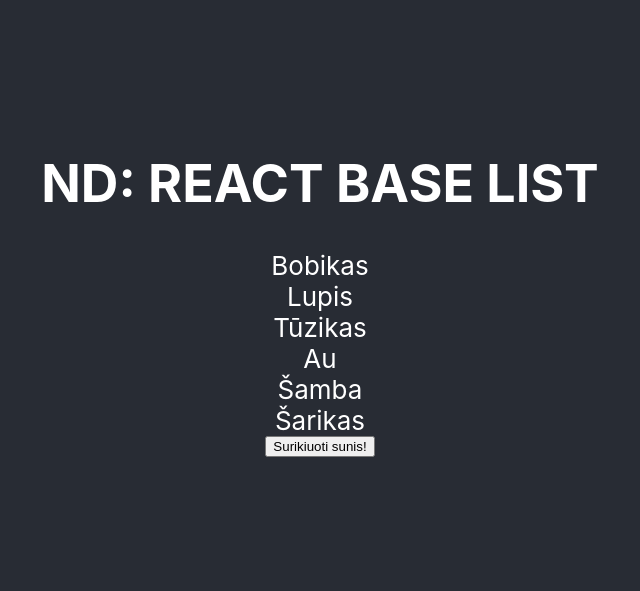
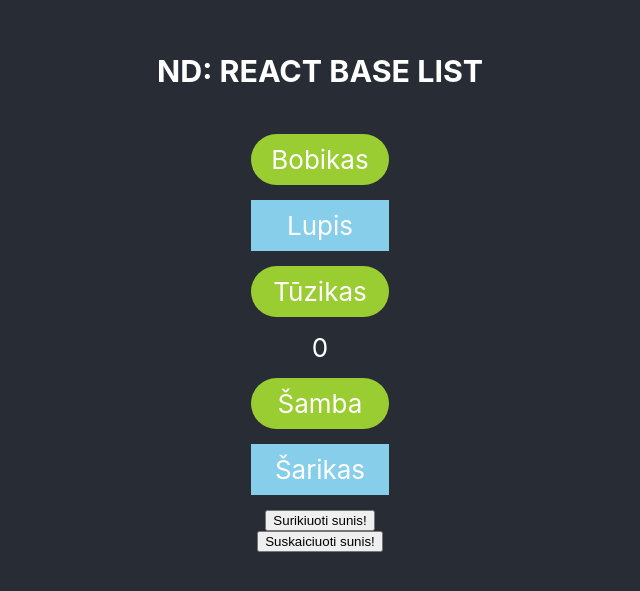
Before and after one commit to LeoGytis/vienaragiai, a React (Create React App) app in the folder r1/: page / in a window 1280 px wide. Shown: the part 113-704 px from the top of the page, without its empty margins (320-960 px from the left). Built offline with nearby package versions, Linux system fonts and the light colour scheme.

Commit message:
kazkas gaunas

```diff
--- a/r1/src/App.css
+++ b/r1/src/App.css
@@ -57,5 +57,30 @@
 }
 
 .dogStyle {
+    display: flex;
+    flex-direction: column;
+    justify-content: center;
+    align-items: center;
+    padding: 20px;
+    border-radius: 55px;
+    flex-wrap: wrap;
+}
 
+.dogCage1 {
+  display: flex;
+  justify-content: center;
+  align-items: center;
+  background-color: yellowgreen;
+  margin: 15px;
+  padding: 10px 20px;
+  border-radius: 55px;
 }
+
+.dogCage2 {
+  display: flex;
+  justify-content: center;
+  align-items: center;
+  background-color: skyblue;
+  margin: 15px;
+  padding: 10px 20px;
+}
--- a/r1/src/App.jsx
+++ b/r1/src/App.jsx
@@ -1,51 +1,53 @@
 import './App.css';
-import React, { useState, useEffect } from 'react';
+import { useState } from 'react';
 
 function App() {
 
-    const dogsArray = [ 'Bobikas', 'Lupis', 'Tūzikas', 'Au', 'Šamba', 'Šarikas'];
+    const dogsArray = [ 'Bobikas', 'Lupis', 'Tūzikas', 'auau', 'Šamba', 'Šarikas'];
     const [dogs, setDogs] = useState(dogsArray);
 
-    // const sortDogs = () => {
-    //     setDogs(dogy => dogy.slice(1)); // funkcija atimti viena elementa
-    // }
+    const dogsSortFunction = (a, b) => b.length - a.length;
+    const sortDogs = () => {
+        dogs.sort(dogsSortFunction);
+        setDogs([...dogs])
+    }
 
+    const countDogs = () => {
+        dogs.map((dog,i) => <div className="dogCage1" key={i}> <span>{i + " - "}</span> {dog}</div>) // Iskelia sunis i ekrana
+    }
 
+    function isLowerCase(value) {     // Tikrina ar pirmoji raide didzioji
+        return value.charAt(0) !== value.charAt(0).toLowerCase();
+    }
 
-    const dogsSortFunction = (a, b) => a.length - b.length;
-
-    const sortDogs = () => {
-        console.log(dogs);
-        let sortedDogs = dogs.sort(dogsSortFunction);
-        setDogs(sortedDogs);
-        console.log(dogs);
-        console.log('DOGSaaaaa');
+    function countLetters(array) {
+        for (let i = 0; i < array.length; i++) {
+            console.log('valio');
+        }
     }
-    // const sortDogs = () => {
-    //     setDogs(dogs => dogs.sort(function(a,b){
-    //         b.length - a.length;
-    //         return b.length - a.length;
-    //     }))
-    //     dogsArray.sort(function(a, b){
-    //         // let a = a(a.service.value);
-    //         // let b = b(b.service.value);
-    //         // a.length - b.length  // ASCENDING
-    //         b.length - a.length;     // DESCENDING
-    //         return b.length - a.length;
-
-    // }
-
 
     return (
       <div className="App">
         <header className="App-header">
-            <h1>ND: REACT BASE LIST</h1>
+            <h3>ND: REACT BASE LIST</h3>
             <div>
             {
-                dogs.map((dogs,i) => <div key={i}>{dogs}</div>)
+               dogs.map((dog,index) => {
+                if (!isLowerCase(dog)) { return 0; }   //Ka rasyt vietoj return ???
+                if (index % 2 === 0) {
+                 return ( <div className="dogCage1" key={index}>{dog}</div> );
+                }
+                return ( <div className="dogCage2" key={index}>{dog}</div> );
+                })
             }
          </div>
+         <div>
+             {
+                countLetters(dogs)
+             }
+         </div>
          <button onClick={sortDogs}>Surikiuoti sunis!</button>
+         <button onClick={countDogs}>Suskaiciuoti sunis!</button>
         </header>
       </div>
     );
```
